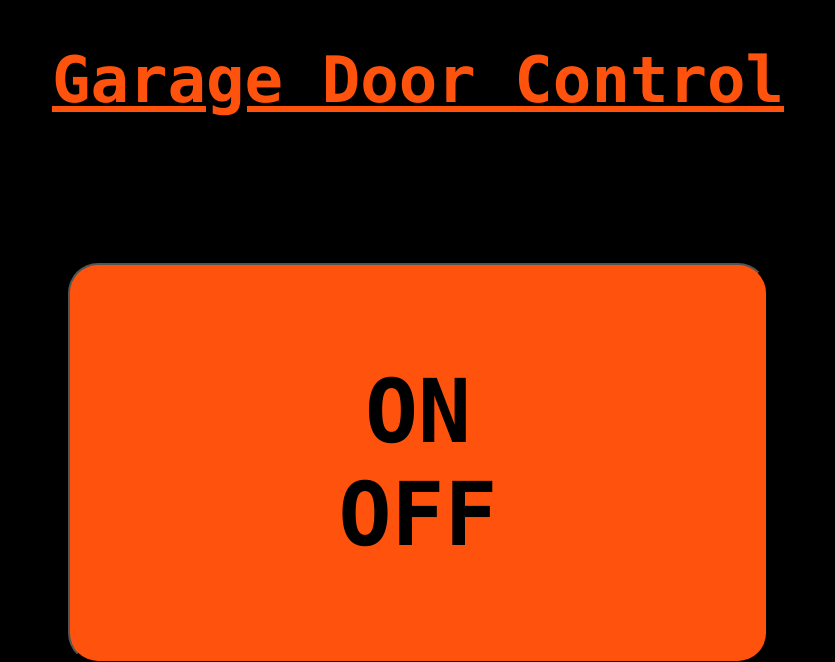
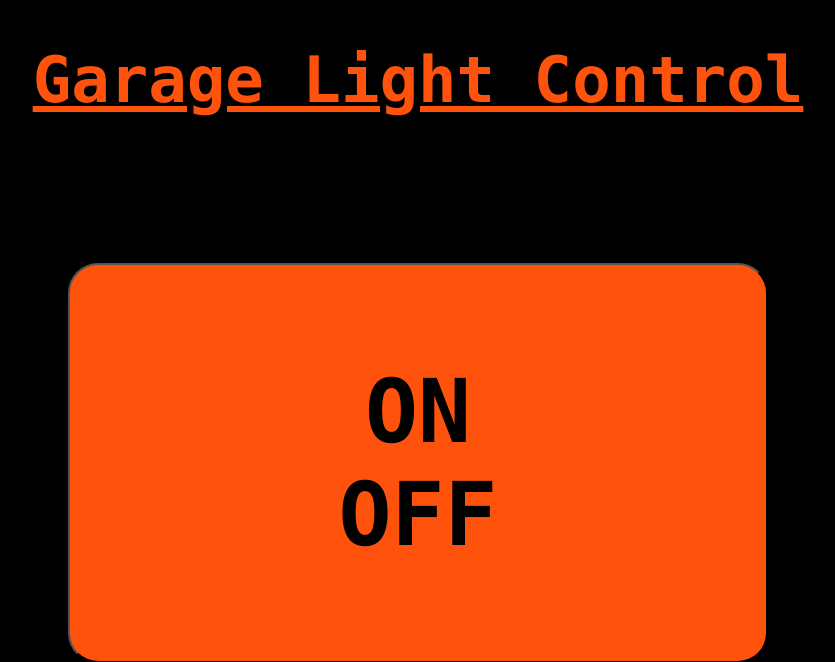
Before and after one commit to jbowen102/garage_door_control, a Python web app: template templates/light_switch_panel.html in a window 1280 px wide. Shown: the top 662 px of the page, without its empty margins (222-1057 px from the left). Run offline with Jinja, Linux system fonts and the light colour scheme; the template is opened without the code that fills it, so the values that code supplies are empty.

```diff
--- a/app.py
+++ b/app.py
@@ -26,7 +26,7 @@ def log_action(operation):
 
 # Create objects to represent two controller switches
 DoorSwitch = Switch(17) # Uses GPIO17
-LightSwitch = Switch(27) # Uses GPIO17
+LightSwitch = Switch(27) # Uses GPIO27
 
 # Mappings of URL to class
 urls = (
--- a/templates/light_switch_panel.html
+++ b/templates/light_switch_panel.html
@@ -14,7 +14,7 @@
     </head>
 
     <body>
-        <h1>Garage Door Control</h1><br>
+        <h1>Garage Light Control</h1><br>
 
         <form action="/light" method="POST">
             <button>ON<br>OFF</button>
```
Also changed, not shown: switch.py (+9 -0 lines).
